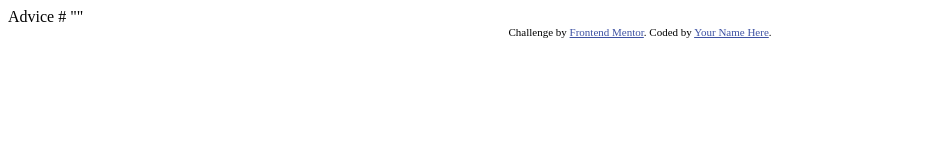
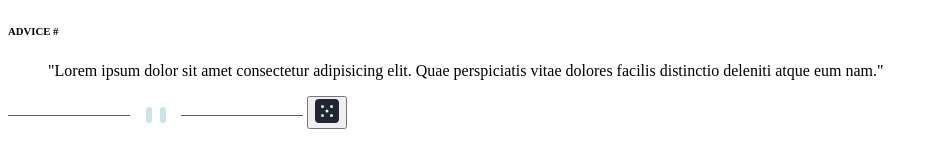
Before and after one commit to Yab1/advice-generator-app, a plain HTML site: page index.html in a window 1280 px wide. Shown: the whole page, without its empty margins (0-938 px from the left). Drawn offline with Linux system fonts and the light colour scheme.

Commit message:
moved button

```diff
--- a/index.html
+++ b/index.html
@@ -1,28 +1,26 @@
 <!DOCTYPE html>
 <html lang="en">
-<head>
-  <meta charset="UTF-8">
-  <meta name="viewport" content="width=device-width, initial-scale=1.0"> <!-- displays site properly based on user's device -->
-
-  <link rel="icon" type="image/png" sizes="32x32" href="./images/favicon-32x32.png">
-
-  <title>Frontend Mentor | Advice generator app</title>
-
-  <!-- Feel free to remove these styles or customise in your own stylesheet 👍 -->
-  <style>
-    .attribution { font-size: 11px; text-align: center; }
-    .attribution a { color: hsl(228, 45%, 44%); }
-  </style>
-</head>
-<body>
-
-  Advice #<!-- Advice ID goes here -->
-
-  "<!-- Advice text goes here -->"
-
-  <div class="attribution">
-    Challenge by <a href="https://www.frontendmentor.io?ref=challenge" target="_blank">Frontend Mentor</a>.
-    Coded by <a href="#">Your Name Here</a>.
-  </div>
-</body>
+  <head>
+    <meta charset="UTF-8" />
+    <meta name="viewport" content="width=device-width, initial-scale=1.0" />
+    <link
+      rel="icon"
+      type="image/png"
+      sizes="32x32"
+      href="./images/favicon-32x32.png"
+    />
+    <link rel="stylesheet" href="style.css" />
+    <title>Advice generator app</title>
+  </head>
+  <body class="d-flex">
+    <main class="container d-flex">
+      <h6>ADVICE #</h6>
+      <blockquote>
+        "Lorem ipsum dolor sit amet consectetur adipisicing elit. Quae
+        perspiciatis vitae dolores facilis distinctio deleniti atque eum nam."
+      </blockquote>
+      <img src="images/pattern-divider-mobile.svg" alt="" />
+      <button class="flex"><img src="images/icon-dice.svg" alt="" /></button>
+    </main>
+  </body>
 </html>
```
